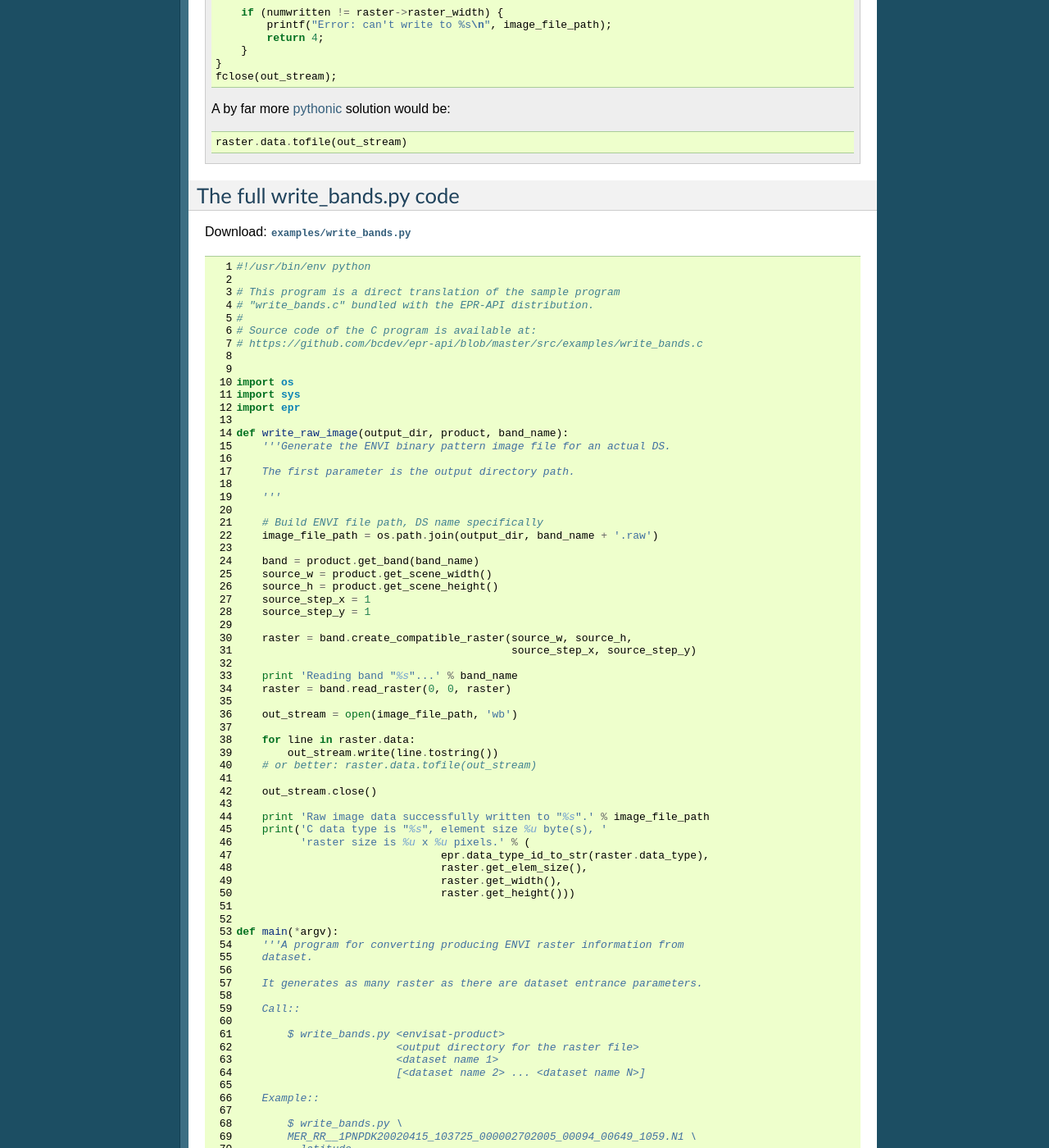
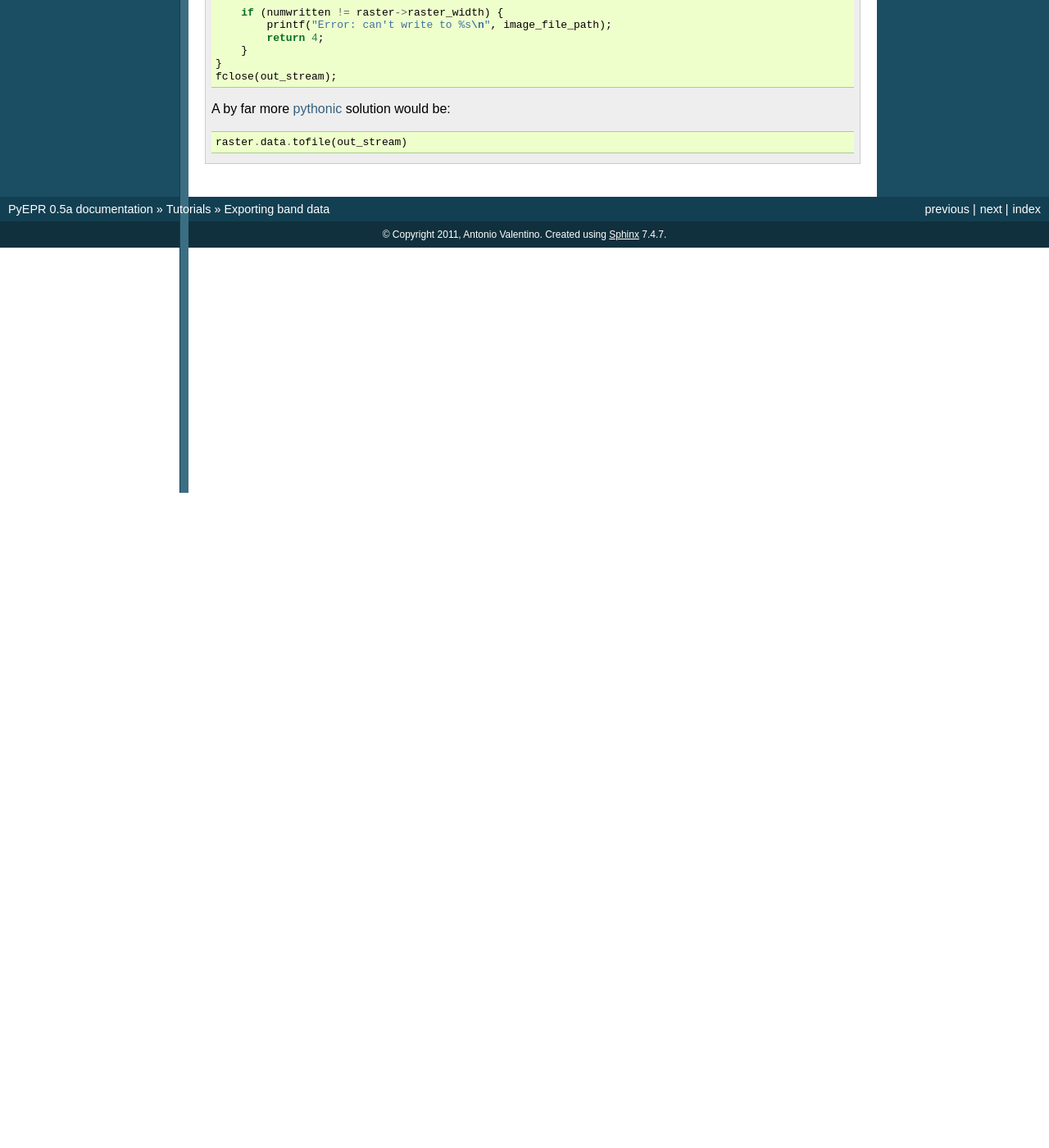
Before and after one commit to avalentino/pyepr, a Sphinx documentation site: the page built from doc/bands_example.txt, in a window 1280 px wide and 1400 px high, scrolled down 2959 px. Shown: the whole window at 82% size. Built offline with Sphinx 7.4.7, drawn with Linux system fonts in a browser that asks for light colours; formulas are drawn with MathJax 3; after the commit the page ends 3560 px from its top, so only the background shows below that; some of the changed text lies outside the part shown.

Commit message:
Removed full linting of write_band.py from the tutorial (redundant)

```diff
--- a/doc/bands_example.txt
+++ b/doc/bands_example.txt
@@ -181,18 +181,5 @@ the powerful :class:`numpy.ndarray` interface.
         raster.data.tofile(out_stream)
 
 
-The full write_bands.py code
-~~~~~~~~~~~~~~~~~~~~~~~~~~~~
-
-Download: :download:`examples/write_bands.py`
-
-.. raw:: latex
-
-    \fvset{fontsize=\footnotesize}
-
-.. literalinclude:: examples/write_bands.py
-   :linenos:
-
-
 .. _Python: http://www.python.org
-.. _pythonic: http://www.cafepy.com/article/be_pythonic/
+.. _pythonic: http://www.cafepy.com/article/be_pythonic
```
